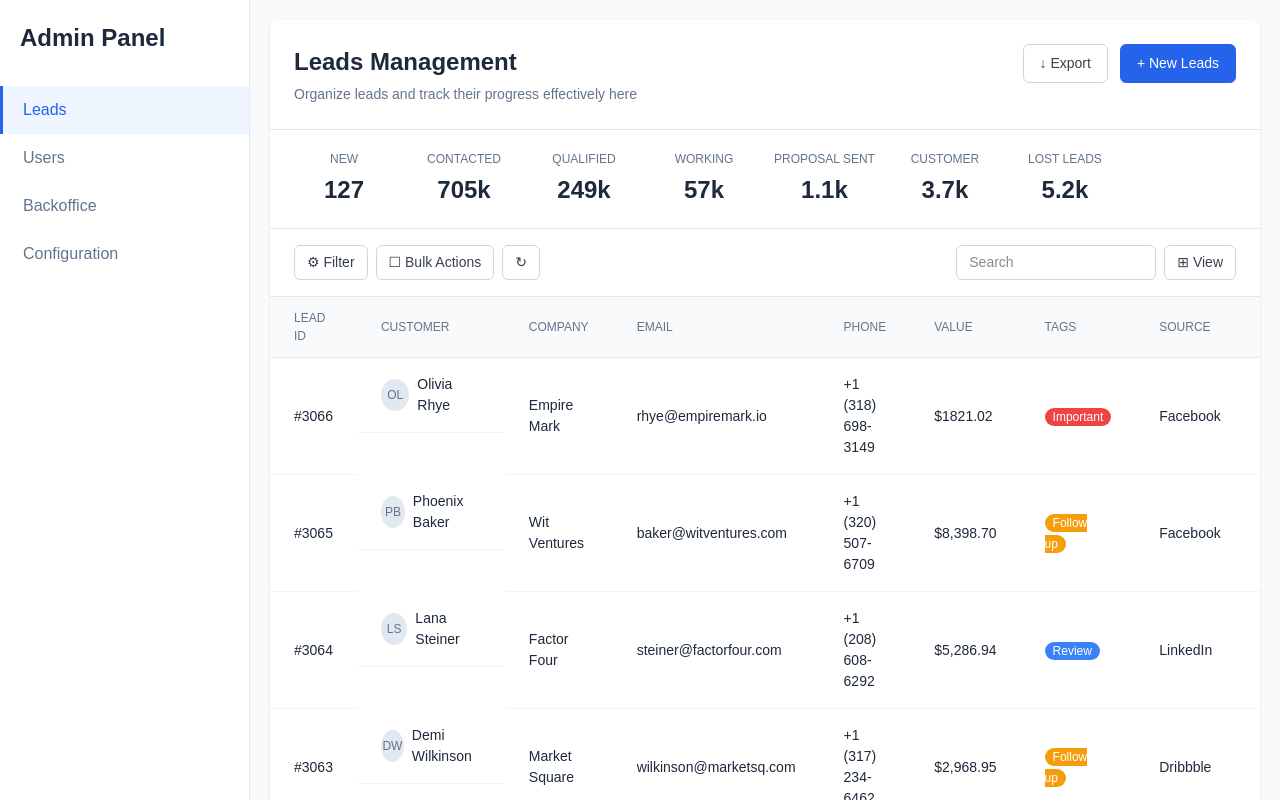
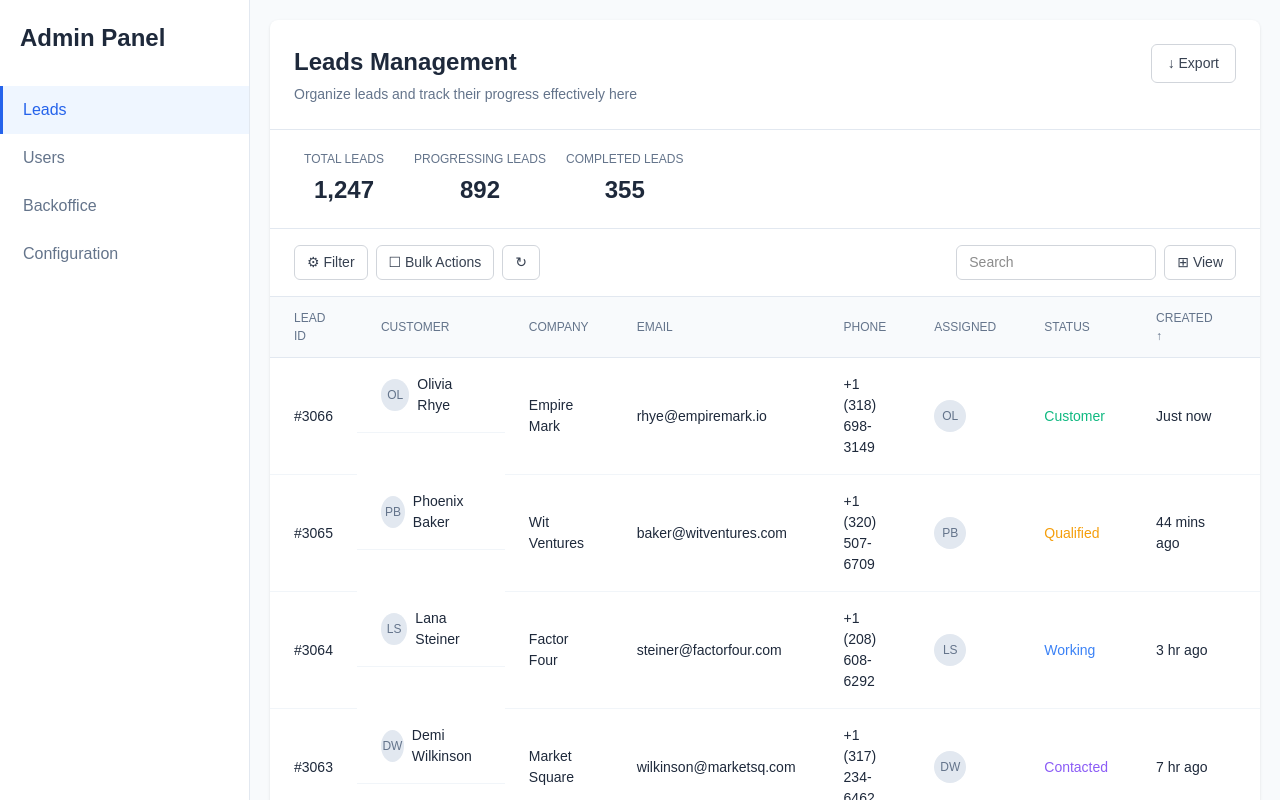
Before and after one commit to draftworks-repos/component-library, a Next.js app: page / in a window 1280 px wide. Shown: the top 800 px of the page. Built offline with nearby package versions, Linux system fonts and the light colour scheme.

Commit message:
Update leads dashboard layout and functionality

```diff
--- a/app/Components/AdminDashboard.module.css
+++ b/app/Components/AdminDashboard.module.css
@@ -294,6 +294,43 @@
   background: #f1f5f9;
 }
 
+.actionMenu {
+  position: absolute;
+  top: 100%;
+  right: 0;
+  background: white;
+  border: 1px solid #e2e8f0;
+  border-radius: 6px;
+  box-shadow: 0 4px 12px rgba(0, 0, 0, 0.15);
+  z-index: 10;
+  min-width: 140px;
+}
+
+.actionItem {
+  display: block;
+  width: 100%;
+  padding: 8px 12px;
+  text-align: left;
+  background: none;
+  border: none;
+  font-size: 0.875rem;
+  color: #374151;
+  cursor: pointer;
+  transition: background 0.2s;
+}
+
+.actionItem:hover {
+  background: #f9fafb;
+}
+
+.actionItem:first-child {
+  border-radius: 6px 6px 0 0;
+}
+
+.actionItem:last-child {
+  border-radius: 0 0 6px 6px;
+}
+
 .pagination {
   display: flex;
   justify-content: space-between;
--- a/app/Components/AdminDashboard.tsx
+++ b/app/Components/AdminDashboard.tsx
@@ -8,9 +8,6 @@ type Lead = {
   company: string;
   email: string;
   phone: string;
-  value: string;
-  tags: string;
-  source: string;
   assigned: string;
   status: "Customer" | "Qualified" | "Working" | "Contacted" | "Proposal Sent";
   created: string;
@@ -25,9 +22,6 @@ const mockLeads: Lead[] = [
     company: "Empire Mark",
     email: "rhye@empiremark.io",
     phone: "+1 (318) 698-3149",
-    value: "$1821.02",
-    tags: "Important",
-    source: "Facebook",
     assigned: "OL",
     status: "Customer",
     created: "Just now"
@@ -38,9 +32,6 @@ const mockLeads: Lead[] = [
     company: "Wit Ventures",
     email: "baker@witventures.com",
     phone: "+1 (320) 507-6709",
-    value: "$8,398.70",
-    tags: "Follow up",
-    source: "Facebook",
     assigned: "PB",
     status: "Qualified",
     created: "44 mins ago"
@@ -51,9 +42,6 @@ const mockLeads: Lead[] = [
     company: "Factor Four",
     email: "steiner@factorfour.com",
     phone: "+1 (208) 608-6292",
-    value: "$5,286.94",
-    tags: "Review",
-    source: "LinkedIn",
     assigned: "LS",
     status: "Working",
     created: "3 hr ago"
@@ -64,9 +52,6 @@ const mockLeads: Lead[] = [
     company: "Market Square",
     email: "wilkinson@marketsq.com",
     phone: "+1 (317) 234-6462",
-    value: "$2,968.95",
-    tags: "Follow up",
-    source: "Dribbble",
     assigned: "DW",
     status: "Contacted",
     created: "7 hr ago"
@@ -77,9 +62,6 @@ const mockLeads: Lead[] = [
     company: "Voice Firm",
     email: "candice@voicefirm.com",
     phone: "+1 (860) 539-7061",
-    value: "$7,005.73",
-    tags: "Review",
-    source: "LinkedIn",
     assigned: "CW",
     status: "Qualified",
     created: "12 hr ago"
@@ -90,9 +72,6 @@ const mockLeads: Lead[] = [
     company: "Maxus Media",
     email: "natali@maxusmedia.net",
     phone: "+1 (540) 683-1441",
-    value: "$2,595.82",
-    tags: "Review",
-    source: "UpWork",
     assigned: "NC",
     status: "Proposal Sent",
     created: "Yesterday"
@@ -101,6 +80,7 @@ const mockLeads: Lead[] = [
 
 export default function AdminDashboard() {
   const [activeTab, setActiveTab] = useState<Tab>("Leads");
+  const [showActionMenu, setShowActionMenu] = useState<string | null>(null);
 
   const getStatusColor = (status: string) => {
     switch (status) {
@@ -113,13 +93,10 @@ export default function AdminDashboard() {
     }
   };
 
-  const getTagColor = (tag: string) => {
-    switch (tag) {
-      case "Important": return "#ef4444";
-      case "Follow up": return "#f59e0b";
-      case "Review": return "#3b82f6";
-      default: return "#6b7280";
-    }
+  const handleActionClick = (leadId: string, action: string) => {
+    console.log(`Action ${action} clicked for lead ${leadId}`);
+    setShowActionMenu(null);
+    // Handle the action logic here
   };
 
   const renderLeadsTab = () => (
@@ -131,38 +108,21 @@ export default function AdminDashboard() {
         </div>
         <div className={styles.headerRight}>
           <button className={styles.exportBtn}>↓ Export</button>
-          <button className={styles.newLeadBtn}>+ New Leads</button>
         </div>
       </div>
 
       <div className={styles.statsContainer}>
         <div className={styles.statCard}>
-          <div className={styles.statLabel}>New</div>
-          <div className={styles.statValue}>127</div>
+          <div className={styles.statLabel}>Total Leads</div>
+          <div className={styles.statValue}>1,247</div>
         </div>
         <div className={styles.statCard}>
-          <div className={styles.statLabel}>Contacted</div>
-          <div className={styles.statValue}>705k</div>
+          <div className={styles.statLabel}>Progressing Leads</div>
+          <div className={styles.statValue}>892</div>
         </div>
         <div className={styles.statCard}>
-          <div className={styles.statLabel}>Qualified</div>
-          <div className={styles.statValue}>249k</div>
-        </div>
-        <div className={styles.statCard}>
-          <div className={styles.statLabel}>Working</div>
-          <div className={styles.statValue}>57k</div>
-        </div>
-        <div className={styles.statCard}>
-          <div className={styles.statLabel}>Proposal Sent</div>
-          <div className={styles.statValue}>1.1k</div>
-        </div>
-        <div className={styles.statCard}>
-          <div className={styles.statLabel}>Customer</div>
-          <div className={styles.statValue}>3.7k</div>
-        </div>
-        <div className={styles.statCard}>
-          <div className={styles.statLabel}>Lost Leads</div>
-          <div className={styles.statValue}>5.2k</div>
+          <div className={styles.statLabel}>Completed Leads</div>
+          <div className={styles.statValue}>355</div>
         </div>
       </div>
 
@@ -187,13 +147,10 @@ export default function AdminDashboard() {
               <th>Company</th>
               <th>Email</th>
               <th>Phone</th>
-              <th>Value</th>
-              <th>Tags</th>
-              <th>Source</th>
               <th>Assigned</th>
               <th>Status</th>
               <th>Created ↑</th>
-              <th></th>
+              <th>Action</th>
             </tr>
           </thead>
           <tbody>
@@ -207,16 +164,6 @@ export default function AdminDashboard() {
                 <td>{lead.company}</td>
                 <td className={styles.emailCell}>{lead.email}</td>
                 <td>{lead.phone}</td>
-                <td>{lead.value}</td>
-                <td>
-                  <span
-                    className={styles.tag}
-                    style={{ backgroundColor: getTagColor(lead.tags) }}
-                  >
-                    {lead.tags}
-                  </span>
-                </td>
-                <td>{lead.source}</td>
                 <td>
                   <div className={styles.avatar}>{lead.assigned}</div>
                 </td>
@@ -230,7 +177,48 @@ export default function AdminDashboard() {
                 </td>
                 <td>{lead.created}</td>
                 <td>
-                  <button className={styles.moreBtn}>⋮</button>
+                  <div style={{ position: 'relative' }}>
+                    <button
+                      className={styles.moreBtn}
+                      onClick={() => setShowActionMenu(showActionMenu === lead.id ? null : lead.id)}
+                    >
+                      ⋮
+                    </button>
+                    {showActionMenu === lead.id && (
+                      <div className={styles.actionMenu}>
+                        <button
+                          className={styles.actionItem}
+                          onClick={() => handleActionClick(lead.id, 'lost')}
+                        >
+                          Mark as Lost
+                        </button>
+                        <button
+                          className={styles.actionItem}
+                          onClick={() => handleActionClick(lead.id, 'progress')}
+                        >
+                          In Progress
+                        </button>
+                        <button
+                          className={styles.actionItem}
+                          onClick={() => handleActionClick(lead.id, 'follow-up')}
+                        >
+                          Follow Up
+                        </button>
+                        <button
+                          className={styles.actionItem}
+                          onClick={() => handleActionClick(lead.id, 'edit')}
+                        >
+                          Edit Lead
+                        </button>
+                        <button
+                          className={styles.actionItem}
+                          onClick={() => handleActionClick(lead.id, 'delete')}
+                        >
+                          Delete
+                        </button>
+                      </div>
+                    )}
+                  </div>
                 </td>
               </tr>
             ))}
```
